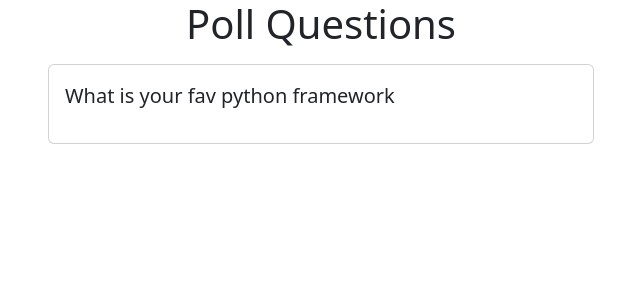
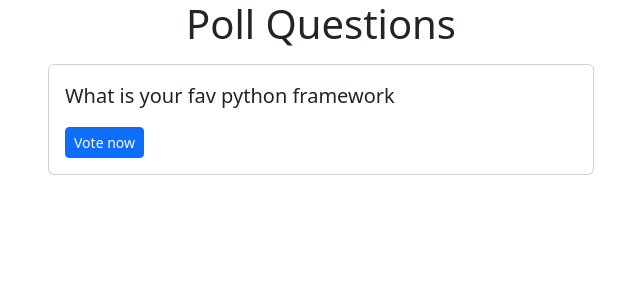
Before and after one commit to onyango-granton/pollster, a Django app: page /polls/ in a window 1280 px wide. Shown: the top 300 px of the page, without its empty margins (319-959 px from the left). Run offline with Django 5.2, Linux system fonts and the light colour scheme; data comes from the database, SQL or seed files in the repository.

Commit message:
created a href link using polls:detail function to a specific question

```diff
--- a/pollster/templates/polls/index.html
+++ b/pollster/templates/polls/index.html
@@ -7,7 +7,7 @@
     <div class="card mb-3">
         <div class="card-body">
             <p class="lead">{{ question.question_text}}</p>
-            <a href=""></a>
+            <a href="{%url 'polls:detail' question.id%}" class="btn btn-primary btn-sm">Vote now</a>
         </div>
     </div>
     {% endfor %}
```
